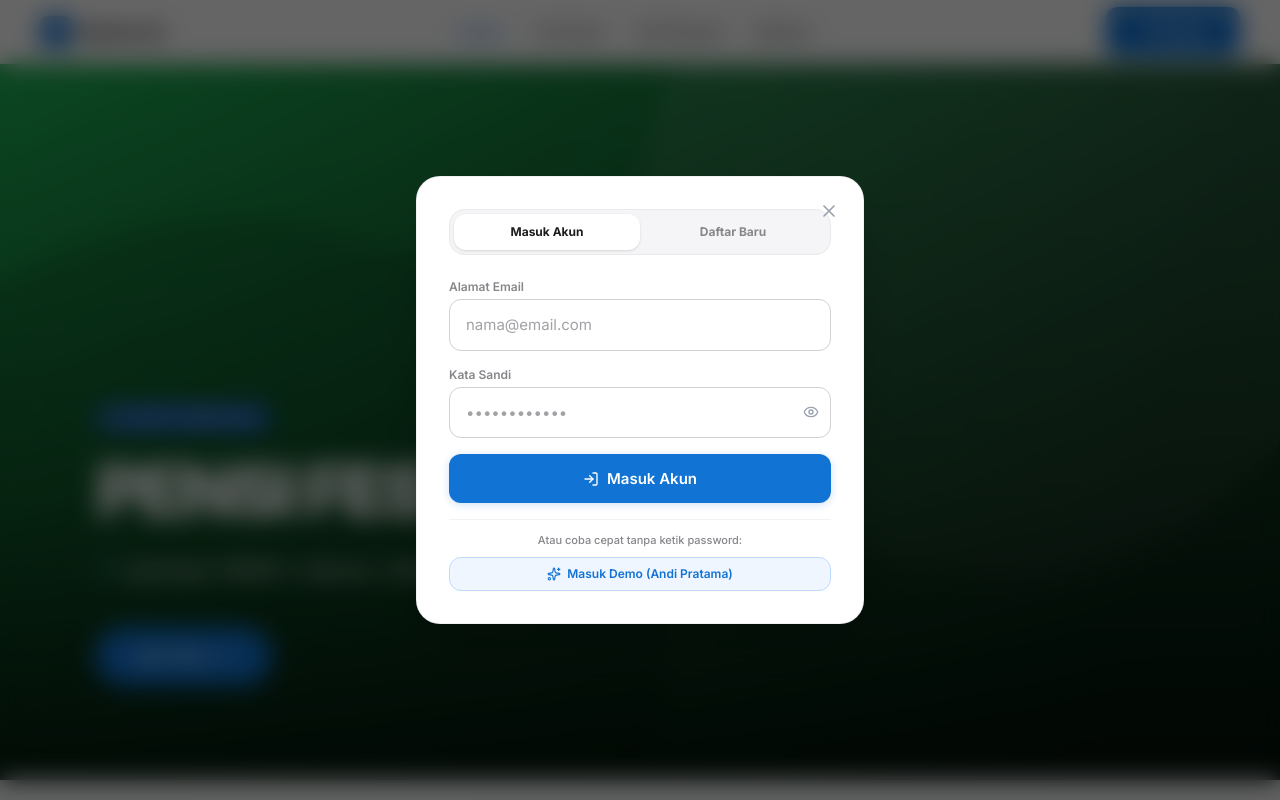
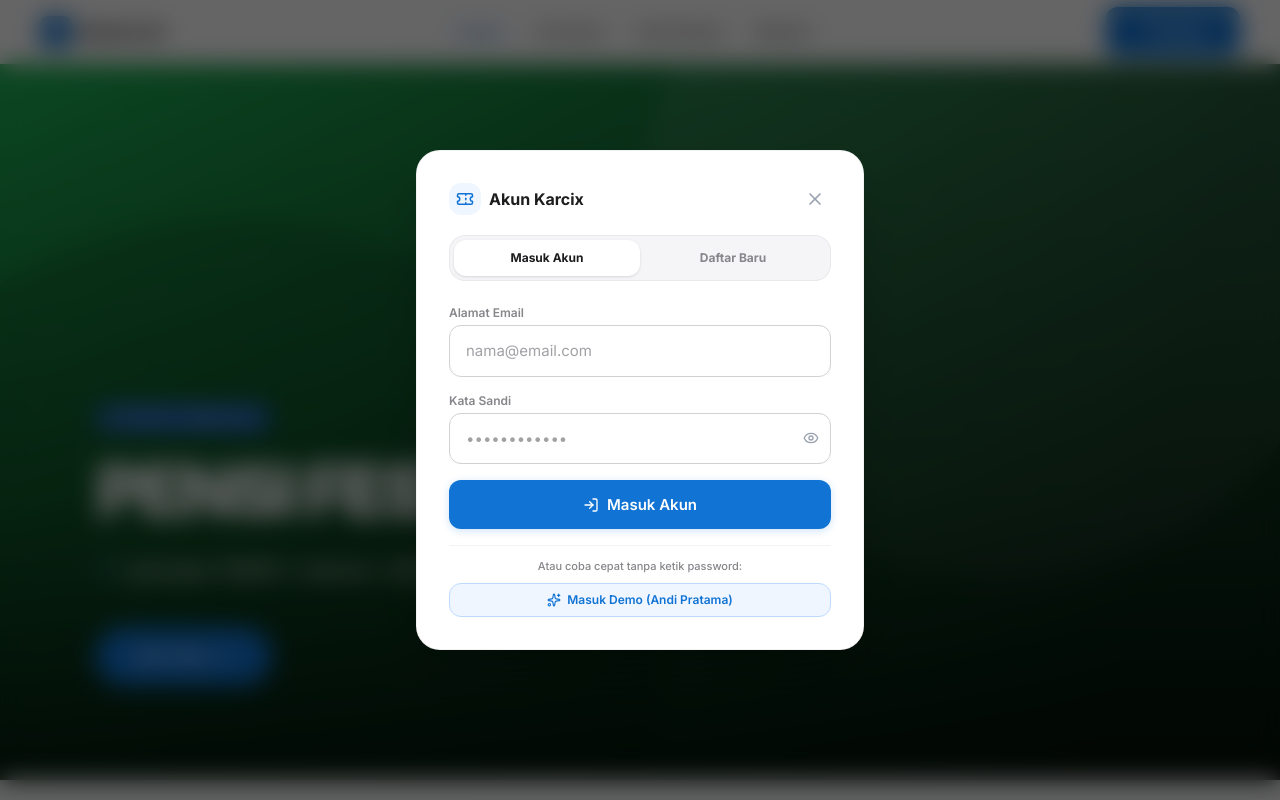
Before and after one commit to widispadilm/karcix, a React (Vite) app: page / in a window 1280 px wide. Both pictures are taken after a click on the button "Masuk". Shown: the top 800 px of the page. Built offline with nearby package versions, Linux system fonts and the light colour scheme; no server answers; the database is empty.

Commit message:
fix: resolve AuthModal close button position and click event collision

```diff
--- a/src/components/AuthModal.jsx
+++ b/src/components/AuthModal.jsx
@@ -1,5 +1,5 @@
 import { useState } from 'react';
-import { X, LogIn, UserPlus, Eye, EyeOff, Check, AlertCircle, Sparkles } from 'lucide-react';
+import { X, LogIn, UserPlus, Eye, EyeOff, Check, AlertCircle, Sparkles, Ticket } from 'lucide-react';
 import { useAuth } from '../context/AuthContext';
 
 export default function AuthModal({ isOpen, onClose, defaultTab = 'login', onSuccess }) {
@@ -86,13 +86,27 @@ export default function AuthModal({ isOpen, onClose, defaultTab = 'login', onSuc
         className="bg-white max-w-md w-full rounded-3xl p-6 sm:p-8 shadow-2xl border border-black/5 relative animate-scale-in my-auto max-h-[90vh] overflow-y-auto"
         onClick={(e) => e.stopPropagation()}
       >
-        {/* Close Button */}
-        <button
-          onClick={onClose}
-          className="absolute top-4 right-4 p-2 text-gray-400 hover:text-gray-600 rounded-full hover:bg-gray-100 transition-colors cursor-pointer"
-        >
-          <X className="w-5 h-5" />
-        </button>
+        {/* Header Bar: Title & Standalone Close Button */}
+        <div className="flex items-center justify-between mb-5">
+          <div className="flex items-center gap-2">
+            <div className="w-8 h-8 rounded-xl bg-blue-50 text-[#1173d4] flex items-center justify-center font-bold text-sm">
+              <Ticket className="w-4.5 h-4.5 text-[#1173d4]" />
+            </div>
+            <h3 className="font-bold text-[#1D1D1F] text-base">Akun Karcix</h3>
+          </div>
+
+          <button
+            type="button"
+            onClick={(e) => {
+              e.stopPropagation();
+              onClose();
+            }}
+            className="p-1.5 text-gray-400 hover:text-gray-700 hover:bg-gray-100 rounded-full transition-colors cursor-pointer z-30"
+            aria-label="Tutup"
+          >
+            <X className="w-5 h-5" />
+          </button>
+        </div>
 
         {/* Header Tabs */}
         <div className="flex bg-[#F5F5F7] p-1 rounded-2xl mb-6 border border-black/5">
```
